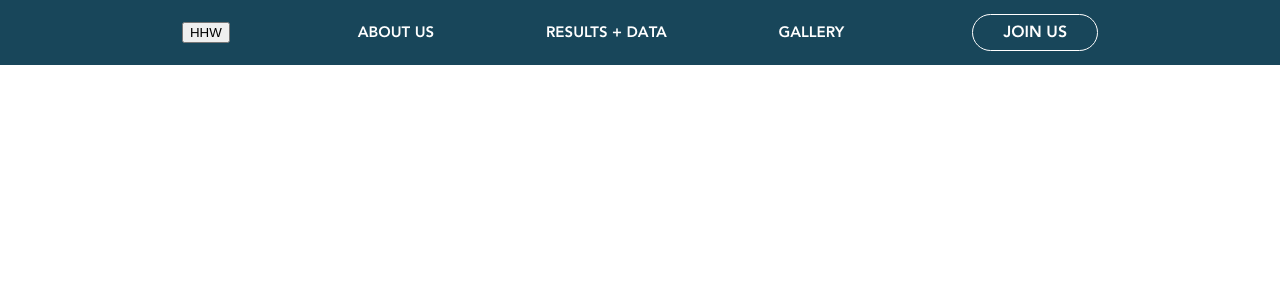
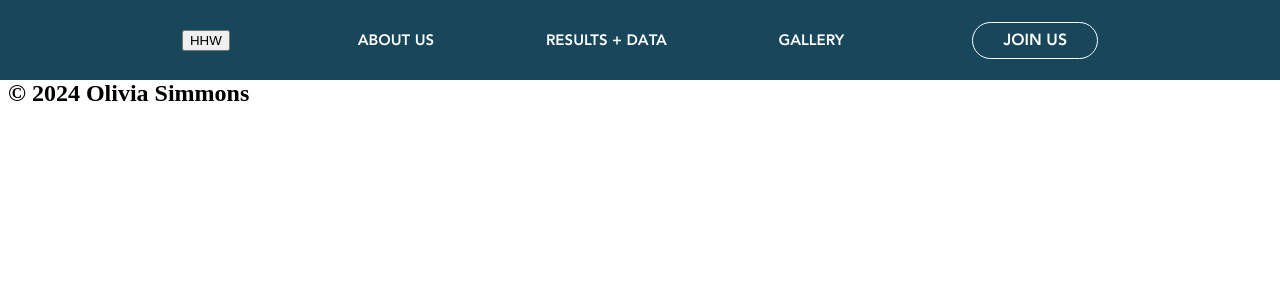
Before and after one commit to oliviasimmons11/website, a Flask app: page / in a window 1280 px wide. Shown: the top 300 px of the page. Run offline with Flask 3, Linux system fonts and the light colour scheme.

Commit message:
Revert "moved navbar code to correct file"
This reverts commit f67c5d08e51ee1d507712073e43830db2001dd7e.

```diff
--- a/static/css/main.css
+++ b/static/css/main.css
@@ -22,7 +22,7 @@ body {
     right: 0;
     display: flex;
     width: 100%;
-    height: 65px;
+    height: 10%;
     background: #18465A;
     align-items: center;
     justify-content: center;
@@ -35,8 +35,7 @@ body {
     width: 38%;
 }
 
-.nav_links {
-    text-decoration: none;
+h3 {
     font-family: avenir_heavy;
     font-size: 15px;
     color: #ffffff;
@@ -65,46 +64,3 @@ body {
     border-radius: 25px;
     cursor: pointer;
 }
-
-h5 {
-    position: relative;
-    top: 65px;
-}
-
-
-
-/* Carousel Container Code
-
-.carousel {
-    max-width: 1000px;
-    position: relative;
-    margin: auto;
-}
-
-
-.carousel_img {
-    display: none;
-}
-
-.prev, .next {
-    cursor: pointer;
-    position: absolute;
-    top: 50%;
-    width: auto;
-    margin-top: -22px;
-    padding: 16px;
-    color: white;
-    font-weight: bold;
-    font-size: 18px;
-    transition: 0.6s ease;
-    border-radius: 0 3px 3px 0;
-    user-select: none;
-}
-
-
-.next {
-    right: 0;
-    border-radius: 3px 0 0 3px;
-}
-
-*/
--- a/templates/footer.html
+++ b/templates/footer.html
@@ -1,3 +1,3 @@
-<!--<footer>
+<footer>
     <h2>&copy; 2024 Olivia Simmons</h2>
- </footer>-->
+ </footer>
--- a/templates/home.html
+++ b/templates/home.html
@@ -2,7 +2,7 @@
 {% extends 'layout.html' %}
 {% block content %}
 
-<!--<div class="navbar">
+<div class="navbar">
     <button class="logo">HHW</button>
         <div class="navbar_links">
             <h3>ABOUT US</h3>
@@ -10,9 +10,9 @@
             <h3>GALLERY</h3>
         </div>
     <button class="join_us">JOIN US</button>
-</div>-->
+</div>
 
-
+<script src="{{url_for('static', filename='somejavascriptfile.js')}}"></script>
 
 {% endblock %}
 
--- a/templates/nav.html
+++ b/templates/nav.html
@@ -1,18 +1,4 @@
-<nav>
-    <!--<a href="/">Home</a> - <a href="/about">About</a>
-    <a href="{{url_for('name')}}">Name</a>-->
-
-    <div class="navbar">
-        <button class="logo">HHW</button>
-            <div class="navbar_links">
-                <a class="nav_links" href="/about">ABOUT US</a>
-                <a class="nav_links" href="/about">RESULTS + DATA</a>
-                <a class="nav_links" href="/about">GALLERY</a>
-            </div>
-        <button class="join_us">JOIN US</button>
-    </div>
-
-
-
-
- </nav>
+<!--<nav>
+    <a href="/">Home</a> - <a href="/about">About</a>
+    <a href="{{url_for('name')}}">Name</a>
+ </nav>-->
```
